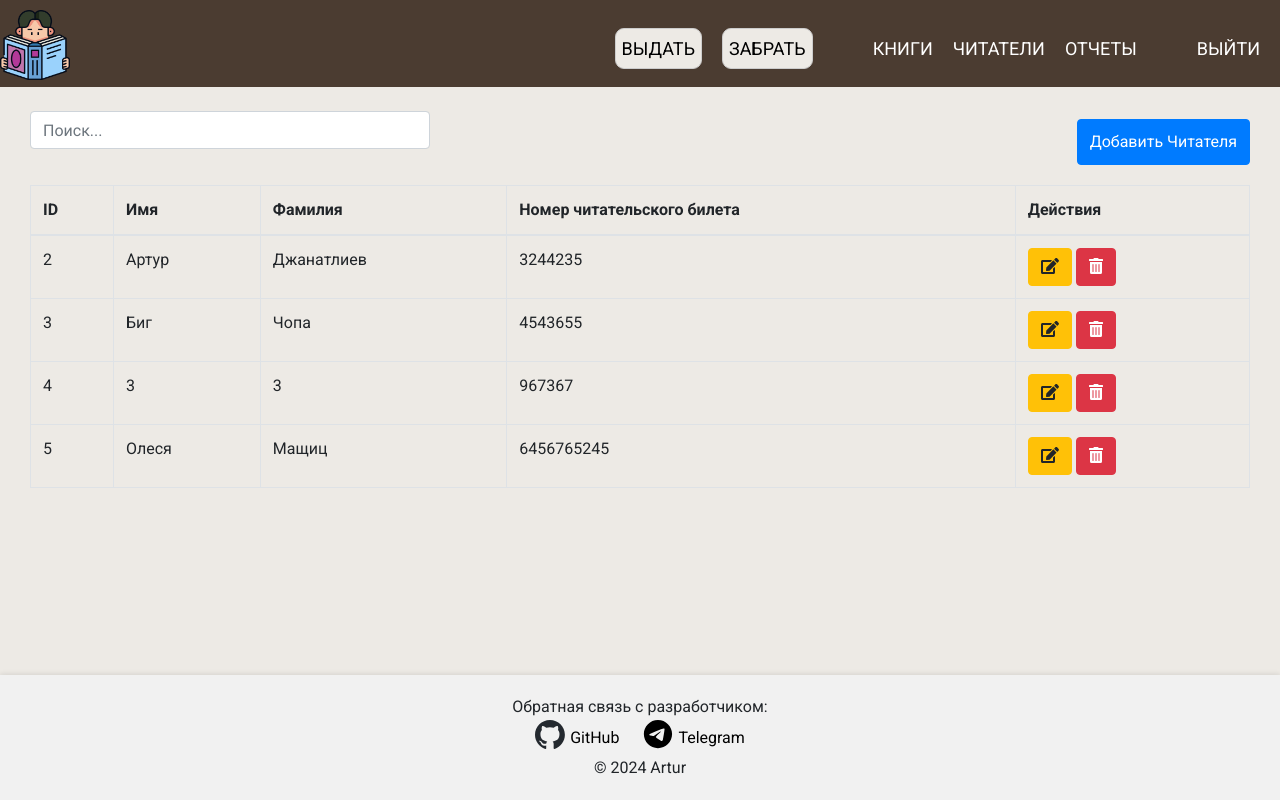
After one commit to Animeshnik94/semestr_task, a Flask app: page /readers in a window 1280 px wide. The commit adds this page. Run offline with Flask 3, Linux system fonts and the light colour scheme; the visitor is signed in with stand-in values (Sample User, id 1); some libraries are stand-ins or nearby versions.

```diff
--- a/app.py
+++ b/app.py
@@ -1,8 +1,8 @@
 from flask import render_template, redirect, url_for, flash, jsonify
 from flask_login import login_user, login_required, current_user, logout_user
-from semestr_task.forms import LoginForm, BookForm
+from semestr_task.forms import LoginForm, BookForm, ReaderForm
 from semestr_task import create_app, db, login_manager
-from semestr_task.models import User, Book
+from semestr_task.models import User, Book, Reader
 
 app = create_app()
 
@@ -137,6 +137,87 @@ def add_book():
 
 #---------------READERS---------------
 
+@app.route('/readers', methods=['GET', 'POST'])
+@login_required
+def readers():
+    form = ReaderForm()
+    readers = Reader.query.all()
+
+    if form.validate_on_submit():
+        new_reader = Reader(
+            first_name=form.first_name.data,
+            last_name=form.last_name.data,
+            card_number=form.card_number.data
+        )
+        db.session.add(new_reader)
+        db.session.commit()
+        flash('Читатель успешно добавлен!', 'success')
+        return redirect(url_for('readers'))
+
+    return render_template('readers.html', readers=readers, form=form)
+
+@app.route('/add_reader', methods=['POST'])
+@login_required
+def add_reader():
+    form = ReaderForm()
+    if form.validate_on_submit():
+        print(f'Добавляем читателя: {form.first_name.data}, {form.last_name.data}, {form.card_number.data}')
+        existing_reader = Reader.query.filter_by(
+            first_name=form.first_name.data,
+            last_name=form.last_name.data,
+            card_number=form.card_number.data
+        ).first()
+
+        if existing_reader:
+            flash('Такой чувак уже есть!', 'danger')
+        else:
+            new_reader = Reader(
+                first_name=form.first_name.data,
+                last_name=form.last_name.data,
+                card_number=form.card_number.data
+            )
+            db.session.add(new_reader)
+            db.session.commit()
+            flash('Читатель успешно добавлен!', 'success')
+        return redirect(url_for('readers', form=form))
+    else:
+        print(form.errors)
+        flash('Ошибка при добавлении читателя. Пожалуйста, проверьте введенные данные.', 'danger')
+    return redirect(url_for('readers', form=form))
+
+@app.route('/edit_reader/<int:reader_id>', methods=['GET', 'POST'])
+def edit_reader(reader_id):
+    reader = Reader.query.get(reader_id)
+    if not reader:
+        flash('Читатель не найден.', 'danger')
+        return redirect(url_for('readers'))
+
+    form = ReaderForm(obj=reader)  # Предзаполняем форму данными Читателя
+    if form.validate_on_submit():
+        # Обновляем только те поля, которые заданы в форме
+        if form.first_name.data:  # Проверка на заполнение поля
+            reader.first_name = form.first_name.data
+        if form.last_name.data:
+            reader.last_name = form.last_name.data
+
+
+        db.session.commit()  # Сохраняем изменения в базе данных
+        flash('Читатель успешно обновлен!', 'success')
+        return redirect(url_for('readers'))  # Возвращаемся на страницу со списком книг
+
+    return render_template('edit_reader.html', form=form, reader=reader)  # Показываем страницу редактирования
+
+@app.route('/delete_reader/<int:reader_id>', methods=['POST'])
+@login_required
+def delete_reader(reader_id):
+    reader = Reader.query.get_or_404(reader_id)
+    db.session.delete(reader)
+    db.session.commit()
+    flash('Читатель успешно удален!', 'success')
+    return redirect(url_for('readers'))
+
+
+#-------------------------------------
 
 if __name__ == '__main__':
     app.run(debug=True)
--- a/semestr_task/forms.py
+++ b/semestr_task/forms.py
@@ -16,3 +16,9 @@ class BookForm(FlaskForm):
     genre = StringField('Жанр', validators=[DataRequired()])
     copies = IntegerField('Количество', validators=[DataRequired()])
     submit = SubmitField('Сохранить')
+
+class ReaderForm(FlaskForm):
+    first_name = StringField('Имя', validators=[DataRequired()])
+    last_name = StringField('Фамилия', validators=[DataRequired()])
+    card_number = IntegerField('Номер читательского билета', validators=[DataRequired()])
+    submit = SubmitField('Сохранить')
--- a/semestr_task/templates/base.html
+++ b/semestr_task/templates/base.html
@@ -35,7 +35,7 @@
                                 <a href="{{url_for('books')}}">Книги</a>
                             </li>
                             <li>
-                                <a href="#">Читатели</a>
+                                <a href="{{url_for('readers')}}">Читатели</a>
                             </li>
                             <li>
                                 <a href="#">Отчеты</a>
--- /dev/null
+++ b/semestr_task/templates/readers.html
@@ -0,0 +1,87 @@
+{% extends "base.html" %}
+
+{% block title %}Читатели{% endblock %}
+
+{% block content %}
+<div class="container mt-4">
+    <div class="additional-elements">
+        <input class="form-control mb-3" id="searchBox" type="text" placeholder="Поиск...">
+        <button class="btn btn-primary mt-2" id="addReaderBtn" data-toggle="modal" data-target="#addReaderModal">Добавить Читателя</button>
+    </div>
+
+    <div id="bookTableContainer">
+        <table class="table table-bordered table-hover" id="readerTable">
+            <thead>
+                <tr>
+                    <th>ID</th>
+                    <th>Имя</th>
+                    <th>Фамилия</th>
+                    <th>Номер читательского билета</th>
+                    <th>Действия</th>
+                </tr>
+            </thead>
+            <tbody id="readerTableBody">
+                <!-- Записи будут динамически добавляться здесь -->
+                {% for reader in readers %}
+                <tr>
+                    <td>{{ reader.id }}</td>
+                    <td>{{ reader.first_name }}</td>
+                    <td>{{ reader.last_name }}</td>
+                    <td>{{ reader.card_number }}</td>
+                    <td>
+                        <a class="btn btn-warning" href="{{ url_for('edit_reader', reader_id=reader.id) }}">
+                            <i class="fas fa-edit"></i>
+                        </a>
+                        <form action="{{ url_for('delete_reader', reader_id=reader.id) }}" method="POST" style="display:inline;">
+                            <button type="submit" class="btn btn-danger" onclick="return confirm('Вы уверены, что хотите удалить этого читателя?');">
+                                <i class="fas fa-trash-alt"></i>
+                            </button>
+                        </form>
+                    </td>
+                </tr>
+                {% endfor %}
+            </tbody>
+        </table>
+    </div>
+    <div id="pagination" class="mt-3"></div>
+</div>
+<script src="{{ url_for('static', filename='js/table.js')}}"></script>
+
+<!-- Модальное окно для добавления книги -->
+<div class="modal fade" id="addReaderModal" tabindex="-1" role="dialog" aria-labelledby="addReaderModalLabel" aria-hidden="true">
+    <div class="modal-dialog" role="document">
+        <div class="modal-content">
+            <div class="modal-header">
+                <h5 class="modal-title" id="addBookModalLabel">Добавить читателя</h5>
+                <button type="button" class="close" data-dismiss="modal" aria-label="Close">
+                    <span aria-hidden="true">&times;</span>
+                </button>
+            </div>
+            <div class="modal-body">
+                <form id="addBookForm" method="POST" action="{{ url_for('add_reader') }}">
+                    {{ form.hidden_tag() }}
+                    <div class="form-group">
+                        <label for="title">Имя</label>
+                        <input type="text" class="form-control" id="first_name" name="first_name" required>
+                    </div>
+                    <div class="form-group">
+                        <label for="author">Фамилия</label>
+                        <input type="text" class="form-control" id="last_name" name="last_name" required>
+                    </div>
+                    <div class="form-group">
+                        <label for="publication_year">Номер читательского билета</label>
+                        <input type="number" class="form-control" id="card_number" name="card_number" required>
+                    </div>
+                    <button type="submit" class="btn btn-primary">Добавить</button>
+                </form>
+            </div>
+        </div>
+    </div>
+</div>
+
+<!-- Подключение скриптов для Bootstrap 4 -->
+<script src="https://code.jquery.com/jquery-3.5.1.min.js"></script>
+<script src="https://cdn.jsdelivr.net/npm/@popperjs/core@2.9.2/dist/umd/popper.min.js"></script>
+<script src="https://stackpath.bootstrapcdn.com/bootstrap/4.5.2/js/bootstrap.min.js"></script>
+<script src="https://cdnjs.cloudflare.com/ajax/libs/font-awesome/5.15.4/js/all.min.js"></script>
+{% endblock %}
--- /dev/null
+++ b/semestr_task/utilits.py
@@ -0,0 +1 @@
+from random import randint
```
Also changed, not shown: semestr_task/templates/edit_reader.html (added, +26 -0 lines), instance/site.db, semestr_task/static/images/biblio.jpg (deleted).
